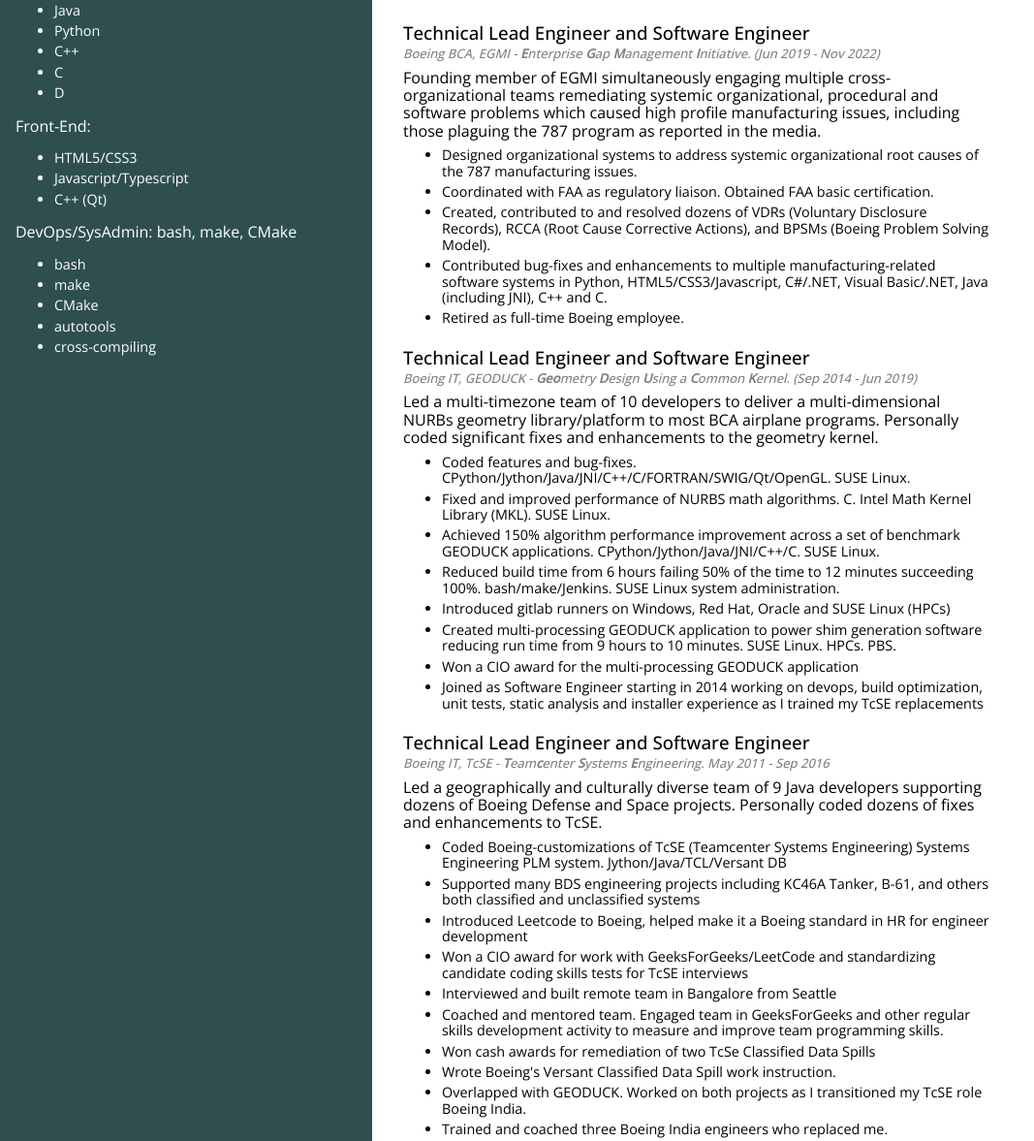
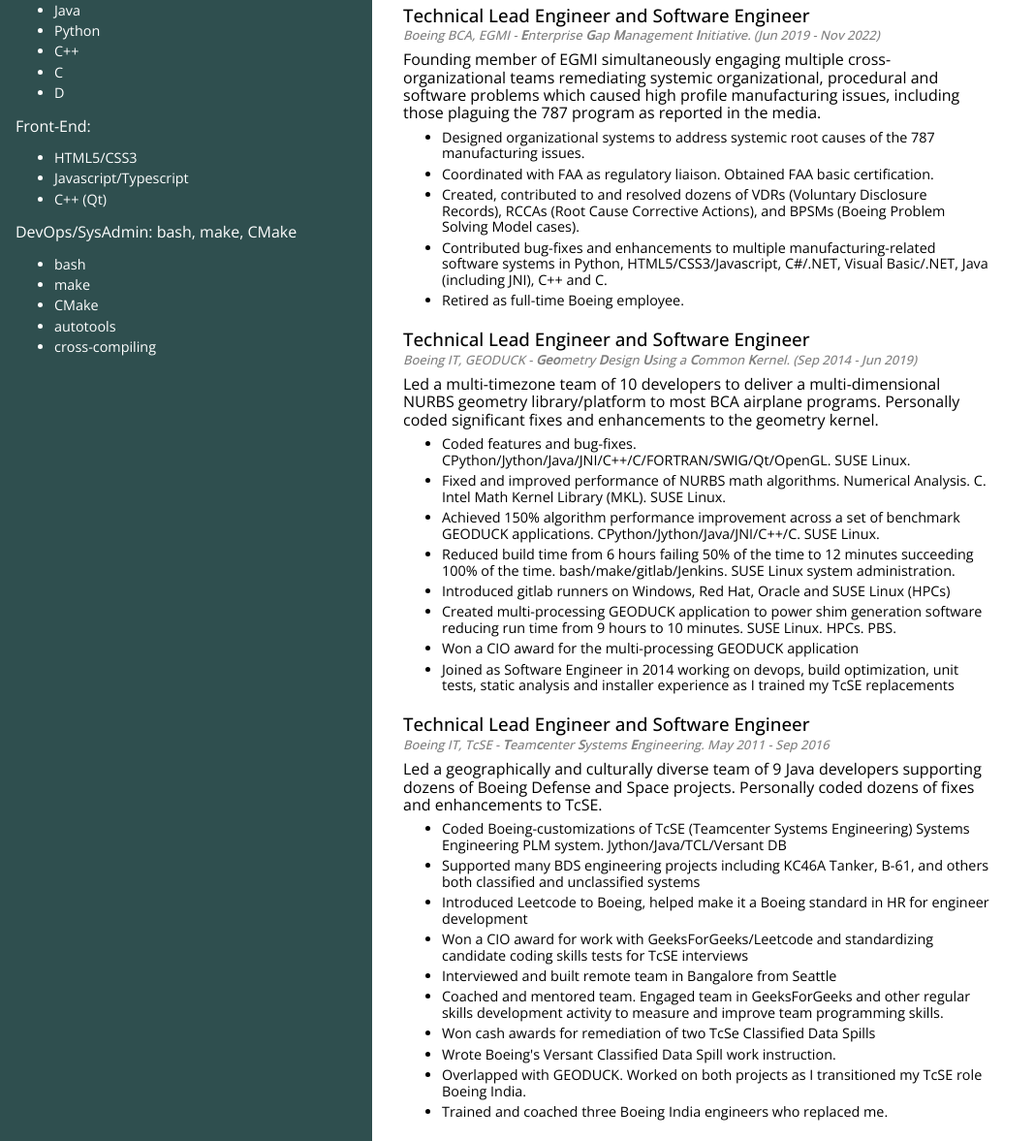
Before and after one commit to pflagerd/pflagerd.github.io, a plain HTML site: page index.html in a window 1280 px wide. Shown: the part 447-1624 px from the top of the page at 97% size, without its empty margins (0-1067 px from the left). Drawn offline with nearby package versions, Linux system fonts and the light colour scheme.

Commit message:
Minor adjustments. Re-read.

```diff
--- a/index.html
+++ b/index.html
@@ -60,8 +60,8 @@
                 </section>
                 <br>
                 <section id="summary">
-                    I am a seasoned Software Engineer and Technical Lead Engineer with decades of proven results, trusted to lead teams responsible for, and contribute code to, high-profile, mission-critical military and commercial software systems which deliver value flawlessly throughout their long product lifecycles.
-                    Satisfying my stakeholders is not enough; my goal is to delight them.  I aim to think and act in systems, therefore I lead teams by modeling systematic personal, professional and team skill development.
+                    I am a seasoned Software Engineer and Technical Lead Engineer with decades of proven results. I am trusted to contribute code to, while leading teams responsible for, high-profile mission-critical military and commercial software systems which deliver value flawlessly throughout their long product lifecycles.
+                    Satisfying my stakeholders is not enough; my goal is to delight them.  I aim to think and act in systems. For example,
                     <!-- This means continuously interviewing stakeholders to discover pain points, and then measurably addressing those pain points.
                     For end-users, this means outstanding UI design Gestalt, and streamlined work-flows.  I embrace Dieter Ram's 10 Laws of Design as applied to user experience.
                     I champion Ontology Engineering to lessen miscommunications and Test Driven Development to guarantee correct results.
@@ -89,9 +89,9 @@
 
                         <p class="role">Founding member of EGMI simultaneously engaging multiple cross-organizational teams remediating systemic organizational, procedural and software problems which caused high profile manufacturing issues, including those plaguing the 787 program as reported in the media.</p>
                         <ul>
-                            <li>Designed organizational systems to address systemic organizational root causes of the 787 manufacturing issues.</li>
+                            <li>Designed organizational systems to address systemic root causes of the 787 manufacturing issues.</li>
                             <li>Coordinated with FAA as regulatory liaison. Obtained FAA basic certification.</li>
-                            <li>Created, contributed to and resolved dozens of VDRs (Voluntary Disclosure Records), RCCA (Root Cause Corrective Actions), and BPSMs (Boeing Problem Solving Model).</li>
+                            <li>Created, contributed to and resolved dozens of VDRs (Voluntary Disclosure Records), RCCAs (Root Cause Corrective Actions), and BPSMs (Boeing Problem Solving Model cases).</li>
                             <li>Contributed bug-fixes and enhancements to multiple manufacturing-related software systems in Python, HTML5/CSS3/Javascript, C#/.NET, Visual Basic/.NET, Java (including JNI), C++ and C.</li>
                             <li>Retired as full-time Boeing employee.</li>
                         </ul>
@@ -99,16 +99,16 @@
                     <article class="job">
                         <h3>Technical Lead Engineer and Software Engineer</h3>
                         <p class="company">Boeing IT, GEODUCK - <b>Geo</b>metry <b>D</b>esign <b>U</b>sing a <b>C</b>ommon <b>K</b>ernel. (<time datetime="2014-09">Sep 2014</time> - <time datetime="2019-06">Jun 2019</time>)</p>
-                        <p class="role">Led a multi-timezone team of 10 developers to deliver a multi-dimensional NURBs geometry library/platform to most BCA airplane programs.  Personally coded significant fixes and enhancements to the geometry kernel.</p>
+                        <p class="role">Led a multi-timezone team of 10 developers to deliver a multi-dimensional <span title="Non-uniform rational basis splines">NURBS</span> geometry library/platform to most BCA airplane programs.  Personally coded significant fixes and enhancements to the geometry kernel.</p>
                         <ul>
                             <li>Coded features and bug-fixes. CPython/Jython/Java/JNI/C++/C/FORTRAN/SWIG/Qt/OpenGL. SUSE Linux.</li>
-                            <li>Fixed and improved performance of NURBS math algorithms. C. Intel Math Kernel Library (MKL). SUSE Linux.</li>
+                            <li>Fixed and improved performance of NURBS math algorithms. Numerical Analysis. C. Intel Math Kernel Library (MKL). SUSE Linux.</li>
                             <li>Achieved 150% algorithm performance improvement across a set of benchmark GEODUCK applications. CPython/Jython/Java/JNI/C++/C. SUSE Linux.</li>
-                            <li>Reduced build time from 6 hours failing 50% of the time to 12 minutes succeeding 100%. bash/make/Jenkins. SUSE Linux system administration.</li>
+                            <li>Reduced build time from 6 hours failing 50% of the time to 12 minutes succeeding 100% of the time. bash/make/gitlab/Jenkins. SUSE Linux system administration.</li>
                             <li>Introduced gitlab runners on Windows, Red Hat, Oracle and SUSE Linux (HPCs)</li>
                             <li>Created multi-processing GEODUCK application to power shim generation software reducing run time from 9 hours to 10 minutes. SUSE Linux. HPCs. PBS.</li>
-                            <li>Won a CIO award for the multi-processing GEODUCK application</li>
-                            <li>Joined as Software Engineer starting in 2014 working on devops, build optimization, unit tests, static analysis and installer experience as I trained my TcSE replacements</li>
+                            <li>Won a <span title="Chief Information Officer">CIO</span> award for the multi-processing GEODUCK application</li>
+                            <li>Joined as Software Engineer in 2014 working on devops, build optimization, unit tests, static analysis and installer experience as I trained my TcSE replacements</li>
                         </ul>
                     </article>
                     <article class="job">
@@ -119,7 +119,7 @@
                             <li>Coded Boeing-customizations of TcSE (Teamcenter Systems Engineering) Systems Engineering PLM system.  Jython/Java/TCL/Versant DB</li>
                             <li>Supported many BDS engineering projects including KC46A Tanker, B-61, and others both classified and unclassified systems</li>
                             <li>Introduced Leetcode to Boeing, helped make it a Boeing standard in HR for engineer development</li>
-                            <li>Won a CIO award for work with GeeksForGeeks/LeetCode and standardizing candidate coding skills tests for TcSE interviews</li>
+                            <li>Won a CIO award for work with GeeksForGeeks/Leetcode and standardizing candidate coding skills tests for TcSE interviews</li>
                             <li>Interviewed and built remote team in Bangalore from Seattle</li>
                             <li>Coached and mentored team. Engaged team in GeeksForGeeks and other regular skills development activity to measure and improve team programming skills.</li>
                             <li>Won cash awards for remediation of two TcSe Classified Data Spills</li>
```
